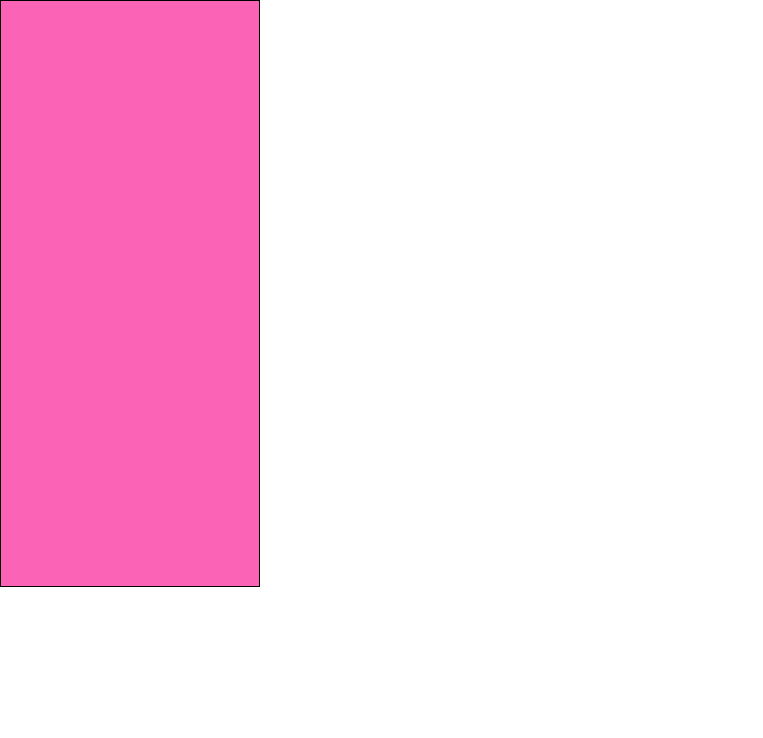
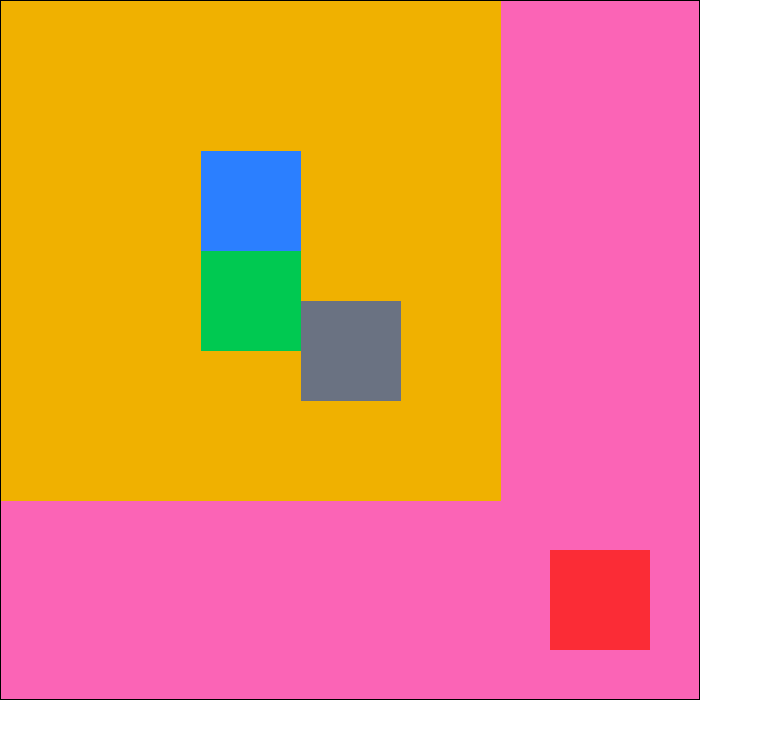
Before and after one commit to thixxa/i-computers-frontend, a React (Vite) app: page / in a window 1280 px wide. Shown: the top 738 px of the page, without its empty margins (0-763 px from the left). Built offline with nearby package versions, Linux system fonts and the light colour scheme.

Commit message:
tailwindcss learn😊

```diff
--- a/src/App.jsx
+++ b/src/App.jsx
@@ -4,7 +4,21 @@ import './App.css'
 function App() {
 
   return (
-    <div className="w-65 h-[587.3px] border bg-pink-400">
+    <div className="w-[700px] h-[700px] border bg-pink-400 relative" >
+      <div className='w-[500px] h-[500px] bg-yellow-500 flex flex-col justify-center items-center' >
+        <div className='w-[100px] h-[100px] bg-blue-500'>
+
+        </div>
+        <div className='w-[100px] h-[100px] bg-red-500 fixed left-[550px] top-[550px]'>
+
+        </div>
+        <div className='w-[100px] h-[100px] bg-green-500'>
+
+        </div>
+        <div className='w-[100px] h-[100px] bg-gray-500 absolute left-[300px] top-[300px]'>
+
+        </div>
+      </div>
 
     </div>
   )
```
